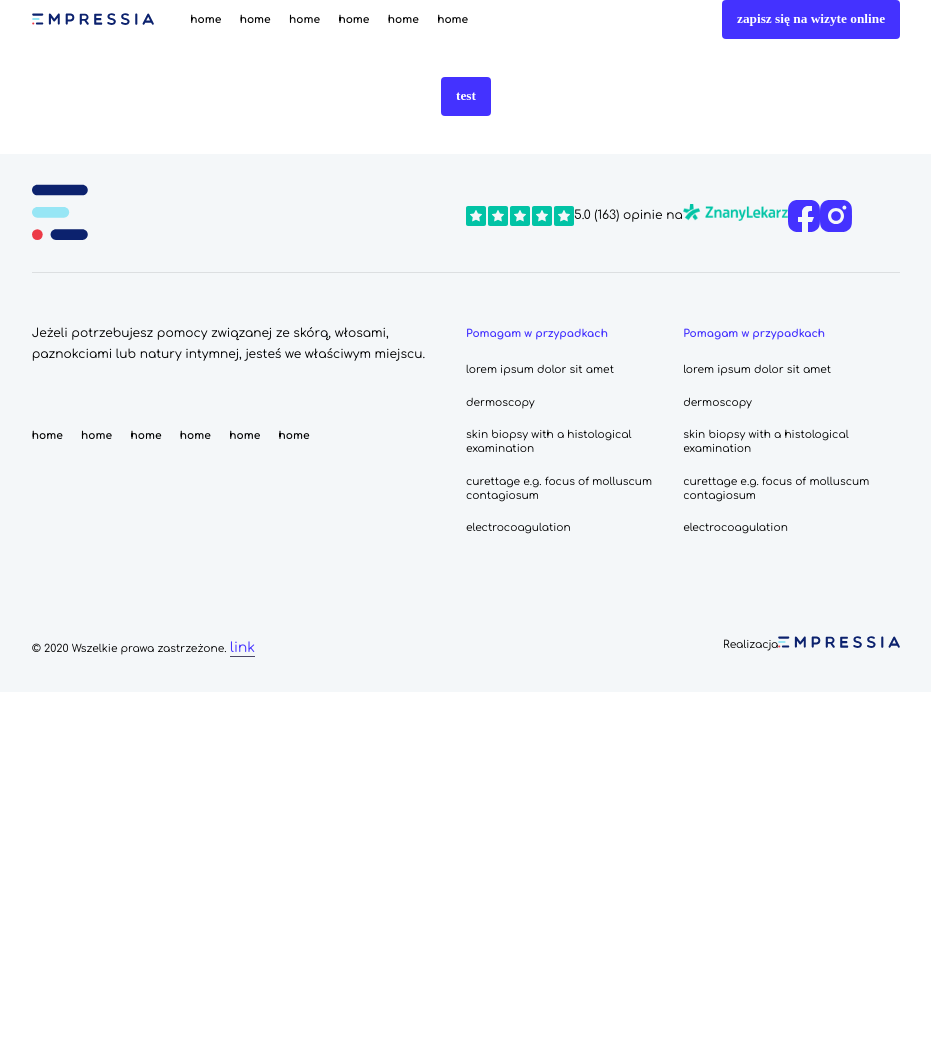
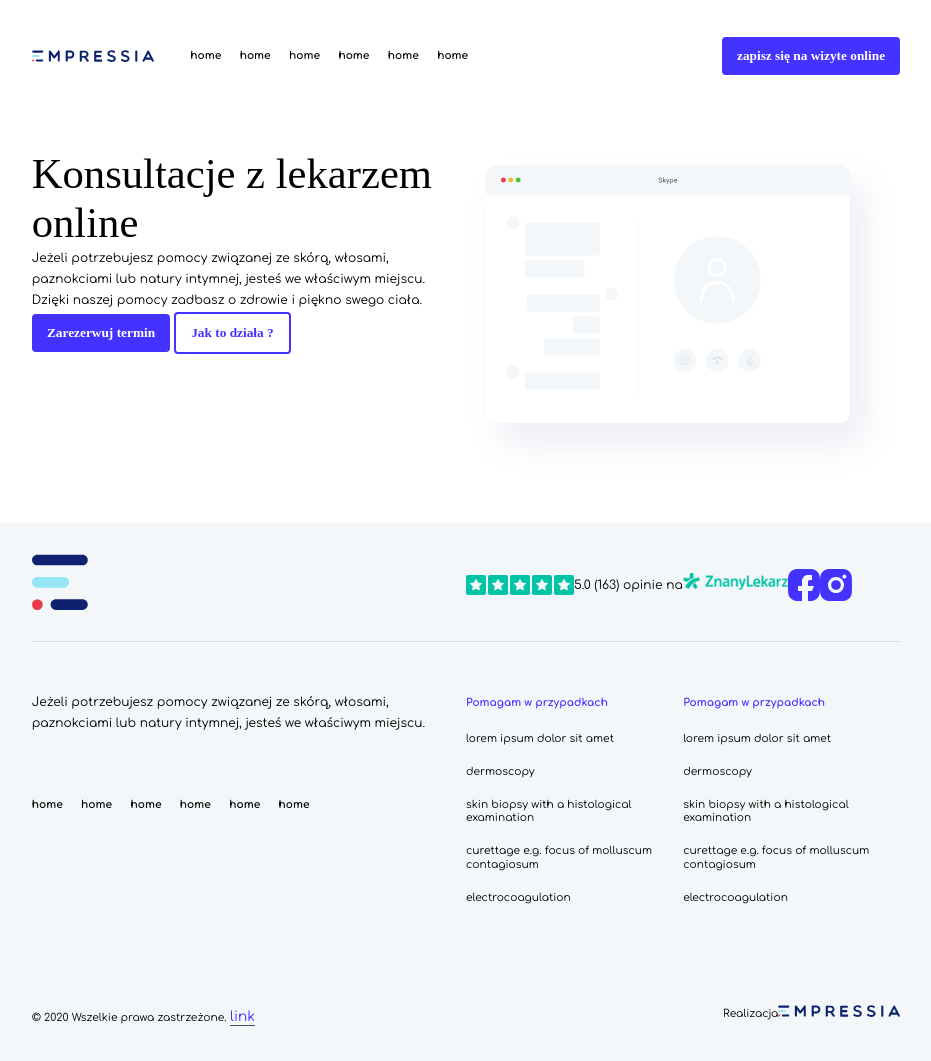
Before and after one commit to MrEyelet/empress, a plain HTML site: page index.html in a window 1280 px wide. Shown: the whole page, without its empty margins (174-1105 px from the left). Before the commit the page ends 800 px from the top, so only its background shows below. Drawn offline with Linux system fonts and the light colour scheme; a web font is replaced by a local one.

Commit message:
section intro

```diff
--- a/index.html
+++ b/index.html
@@ -31,7 +31,17 @@
     <main>
       <article>
         <section class="section">
-          <button class="btn">test</button>
+          <div class="section__wrapper">
+            <div class="section__col">
+              <h2>Konsultacje z lekarzem online</h2>
+              <p class="text-normal">Jeżeli potrzebujesz pomocy związanej ze skórą, włosami, paznokciami lub natury intymnej, jesteś we właściwym miejscu. Dzięki naszej pomocy zadbasz o zdrowie i piękno swego ciała.</p>
+              <button type="button" class="btn">Zarezerwuj termin</button>
+              <button type="button" class="btn btn--ghost">Jak to działa ?</button>
+            </div>
+            <div class="section__col">
+              <img src="img/bg/illustration-hero--desktop.svg" alt="background" />
+            </div>
+          </div>
         </section>
       </article>
     </main>
--- a/sass/base/section.scss
+++ b/sass/base/section.scss
@@ -2,5 +2,13 @@
   @include wrapper;
   padding-top: 5rem;
   padding-bottom: 5rem;
-  text-align: center;
+  &__wrapper {
+    display: flex;
+  }
+  &__col {
+    width: 50%;
+    img {
+      width: 100%;
+    }
+  }
 }
--- a/sass/base/typography.scss
+++ b/sass/base/typography.scss
@@ -4,7 +4,7 @@ h3,
 h4,
 h5,
 h6 {
-  font-family: font-heading;
+  font-family: $heading-font;
 }
 p {
   font-family: $base-font;
--- a/sass/components/header.scss
+++ b/sass/components/header.scss
@@ -4,6 +4,8 @@
     @include wrapper;
     display: flex;
     justify-content: space-between;
+    padding-top: 4.8rem;
+    padding-bottom: 4.8rem;
   }
   &__menu {
     display: flex;
```
Also changed, not shown: css/style.min.css, img/bg/illustration-hero--desktop.svg (added).
